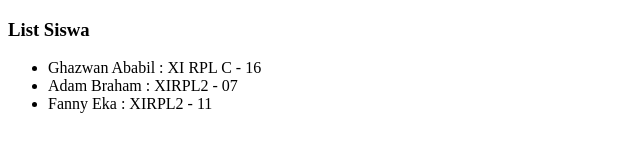
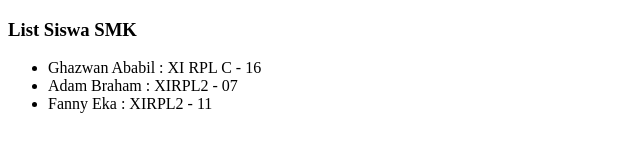
Before and after one commit to ghazone/Ghazwan_XI_RPLC_16, a plain HTML site: page index.html in a window 1280 px wide. Shown: the full height of the page, 0-640 px from the left. Drawn offline with Linux system fonts and the light colour scheme.

Commit message:
Update index.html

```diff
--- a/index.html
+++ b/index.html
@@ -16,7 +16,7 @@
 
 <body>
 
-    <h3>List Siswa</h3>
+    <h3>List Siswa SMK</h3>
 
     <ul>
 
```
